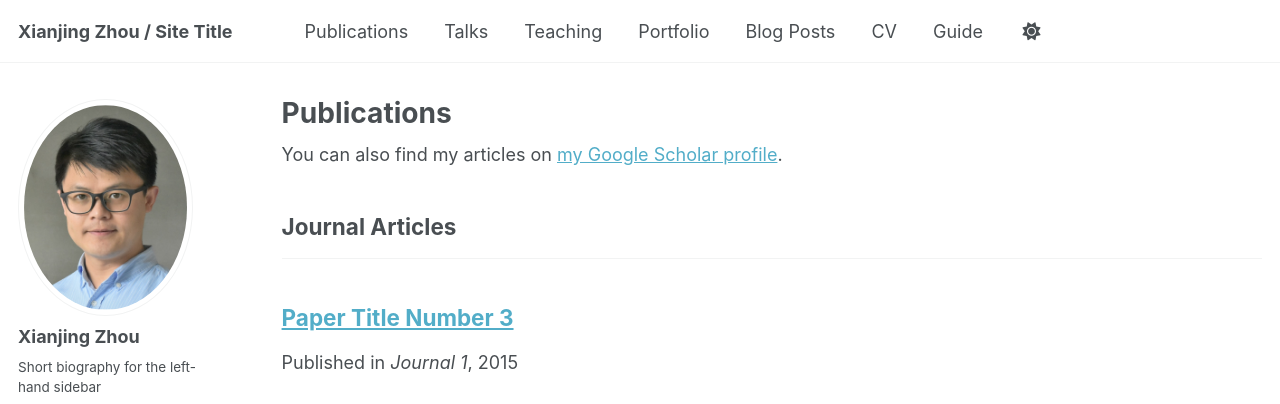
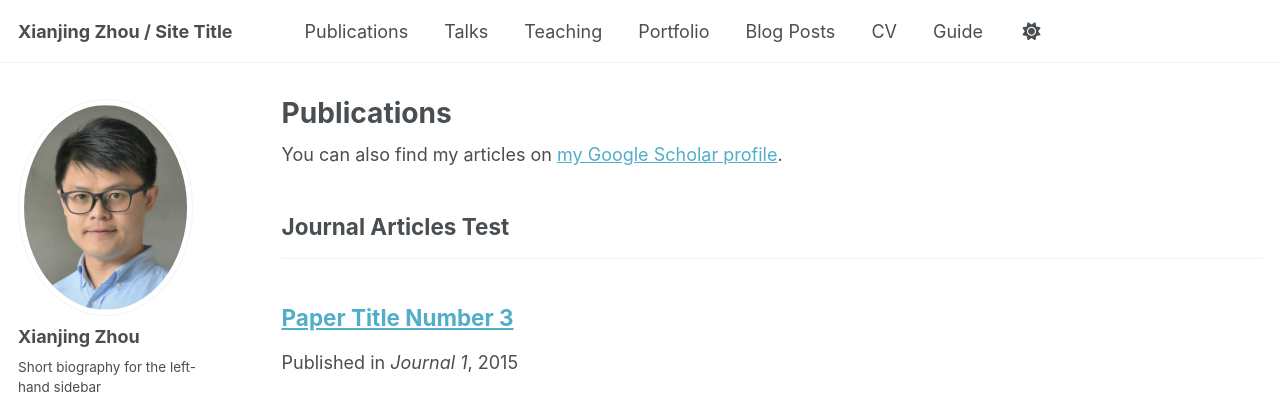
Before and after one commit to XianjingZhou/XianjingZhou.github.io, a Jekyll site: the page built from _pages/publications.html, in a window 1280 px wide and 900 px high. Shown: the top 404 px of the window. Built offline with Jekyll 4.4.1, drawn with Linux system fonts in a browser that asks for light colours; some web fonts are replaced.

Commit message:
test again

```diff
--- a/_config.yml
+++ b/_config.yml
@@ -81,7 +81,7 @@ publication_category:
   books:
     title: 'Books-Test'
   manuscripts:
-    title: 'Journal Articles'
+    title: 'Journal Articles Test'
   conferences:
     title: 'Conference Papers'
 
```
